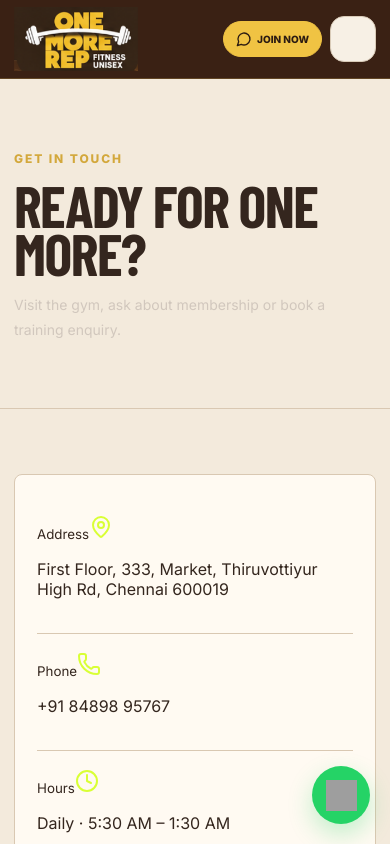
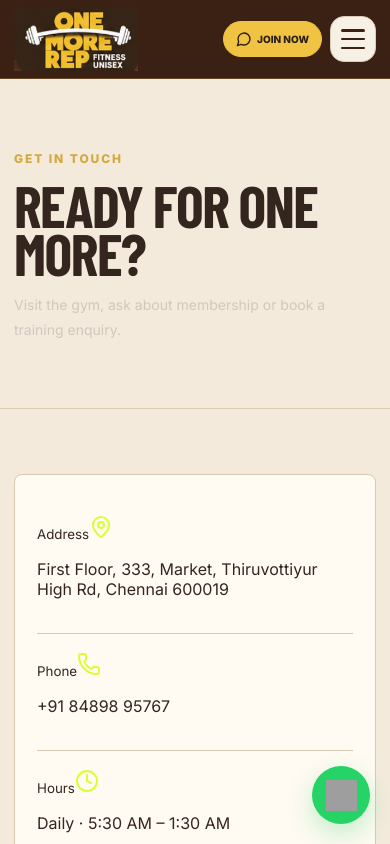
Before and after one commit to yuvaraj3-creator/onerepfitness, a Next.js app: page /contact in a window 390 px wide. Shown: the top 844 px of the page. Built offline with nearby package versions, Linux system fonts and the light colour scheme; grey boxes are pictures that could not be loaded; a web font is replaced by a local one.

Commit message:
Style clean three-line hamburger icon

```diff
--- a/app/globals.css
+++ b/app/globals.css
@@ -153,3 +153,10 @@
   .mobileNav a{display:block!important;color:#fff8ed!important;padding:12px 10px!important;font-weight:700!important}
   .mobileNav .mobileJoin{display:none!important}
 }
+
+@media(max-width:800px){
+  .mobileMenuWrap summary.mobileMenu{width:46px!important;height:46px!important;display:flex!important;align-items:center!important;justify-content:center!important}
+  .hamburgerIcon{width:24px!important;height:20px!important;display:flex!important;flex-direction:column!important;justify-content:space-between!important;align-items:stretch!important}
+  .hamburgerIcon i{display:block!important;width:24px!important;height:2.5px!important;background:#3a2114!important;border-radius:3px!important;margin:0!important;padding:0!important}
+  .mobileMenuWrap summary.mobileMenu:before{content:none!important;display:none!important}
+}
```
